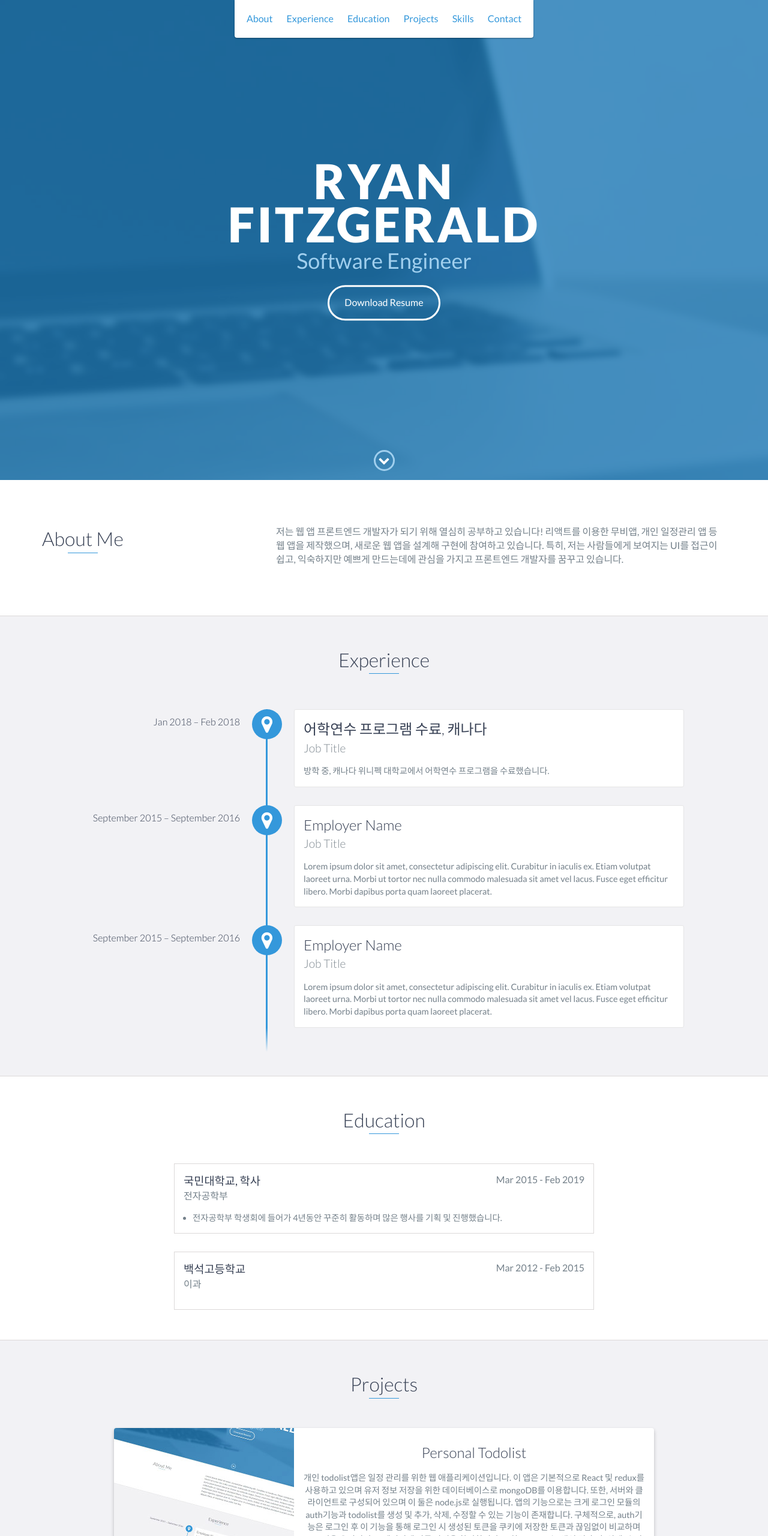
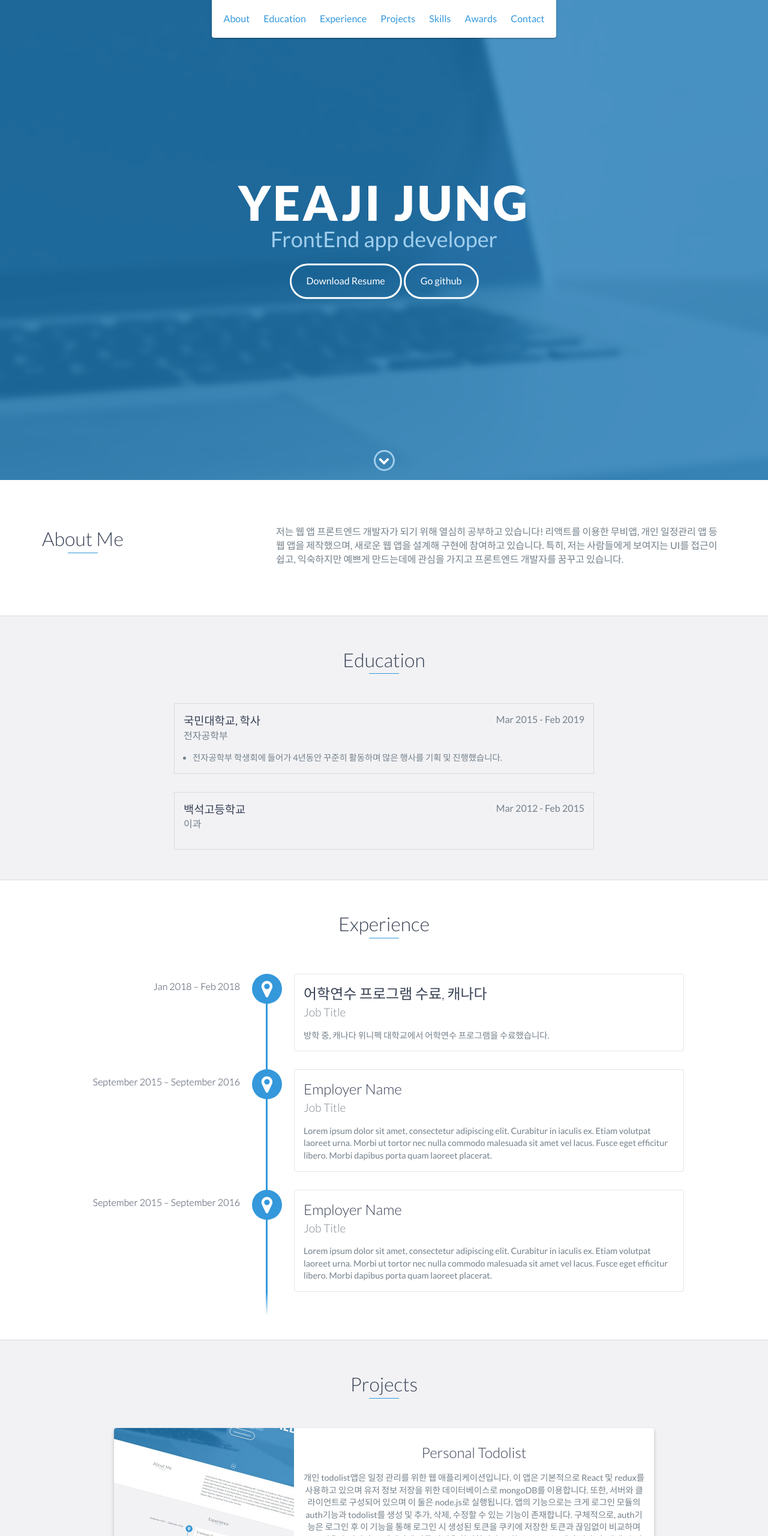
Before and after one commit to YEAjiJUNG/yeajijung.github.io, a website: page index.html in a window 1280 px wide. Shown: the top 2560 px of the page at 60% size. Drawn offline with nearby package versions, Linux system fonts and the light colour scheme.

Commit message:
Content modification
-Add awards field
-Add english qualification field
-Add style about new fields

```diff
--- a/index.html
+++ b/index.html
@@ -28,16 +28,19 @@
                 <a href="#about">About</a>
             </li>
             <li>
-                <a href="#experience">Experience</a>
+                <a href="#education">Education</a>
             </li>
             <li>
-                <a href="#education">Education</a>
+                <a href="#experience">Experience</a>
             </li>
             <li>
                 <a href="#projects">Projects</a>
             </li>
             <li>
                 <a href="#skills">Skills</a>
+            </li>
+            <li>
+                <a href="#awards">Awards</a>
             </li>
             <li>
                 <a href="#contact">Contact</a>
@@ -48,9 +51,11 @@
 
     <div id="lead">
         <div id="lead-content">
-            <h1>Ryan Fitzgerald</h1>
-            <h2>Software Engineer</h2>
+            <h1>Yeaji Jung</h1>
+            <h2>FrontEnd app developer</h2>
             <a href="#" class="btn-rounded-white">Download Resume</a>
+            <a href="https://github.com/YEAjiJUNG" class="btn-rounded-white">Go github</a>
+
         </div>
         <!-- End #lead-content -->
 
@@ -82,7 +87,34 @@
     </div>
     <!-- End #about -->
 
-    <div id="experience" class="background-alt">
+    <div id="education" class="background-alt">
+        <h2 class="heading">Education</h2>
+        <div class="education-block">
+            <h3>국민대학교, 학사</h3>
+            <span class="education-date">Mar 2015 - Feb 2019</span>
+            <h4>
+                전자공학부
+            </h4>
+            <ul>
+                <li>
+                    전자공학부 학생회에 들어가 4년동안 꾸준히 활동하며 많은 행사를 기획 및 진행했습니다.
+                </li>
+            </ul>
+
+        </div>
+        <!-- End .education-block -->
+
+        <div class="education-block">
+            <h3>백석고등학교</h3>
+            <span class="education-date">Mar 2012 - Feb 2015</span>
+            <h4>이과</h4>
+
+        </div>
+        <!-- End .education-block -->
+    </div>
+    <!-- End #education -->
+
+    <div id="experience" >
         <h2 class="heading">Experience</h2>
         <div id="experience-timeline">
             <div data-date="Jan 2018 – Feb 2018">
@@ -112,33 +144,6 @@
         </div>
     </div>
     <!-- End #experience -->
-
-    <div id="education">
-        <h2 class="heading">Education</h2>
-        <div class="education-block">
-            <h3>국민대학교, 학사</h3>
-            <span class="education-date">Mar 2015 - Feb 2019</span>
-            <h4>
-                전자공학부
-            </h4>
-            <ul>
-                <li>
-                    전자공학부 학생회에 들어가 4년동안 꾸준히 활동하며 많은 행사를 기획 및 진행했습니다.
-                </li>
-            </ul>
-
-        </div>
-        <!-- End .education-block -->
-
-        <div class="education-block">
-            <h3>백석고등학교</h3>
-            <span class="education-date">Mar 2012 - Feb 2015</span>
-            <h4>이과</h4>
-
-        </div>
-        <!-- End .education-block -->
-    </div>
-    <!-- End #education -->
 
     <div id="projects" class="background-alt">
         <h2 class="heading">Projects</h2>
@@ -261,6 +266,22 @@
     </div>
     <!-- End #skills -->
 
+    <div id="awards" class="background-alt">
+        <h2 class="heading">Awards</h2>
+        <div class="education-block">
+            <h3>전자공학부 설계 전시회 우수상</h3>
+            <span class="education-date">Nov 2016</span>
+            <h4>
+                국민대학교
+            </h4>
+            <ul>
+                <li>
+                    청각 장애인을 위한 앱 설계 아이디어로 우수상을 받았습니다.
+                </li>
+            </ul>
+
+        </div>
+
     <div id="contact">
         <h2>Get in Touch</h2>
         <div id="contact-form">
```
Also changed, not shown: _site/css/styles.css, _site/index.html, _site/scss/styles.scss.
